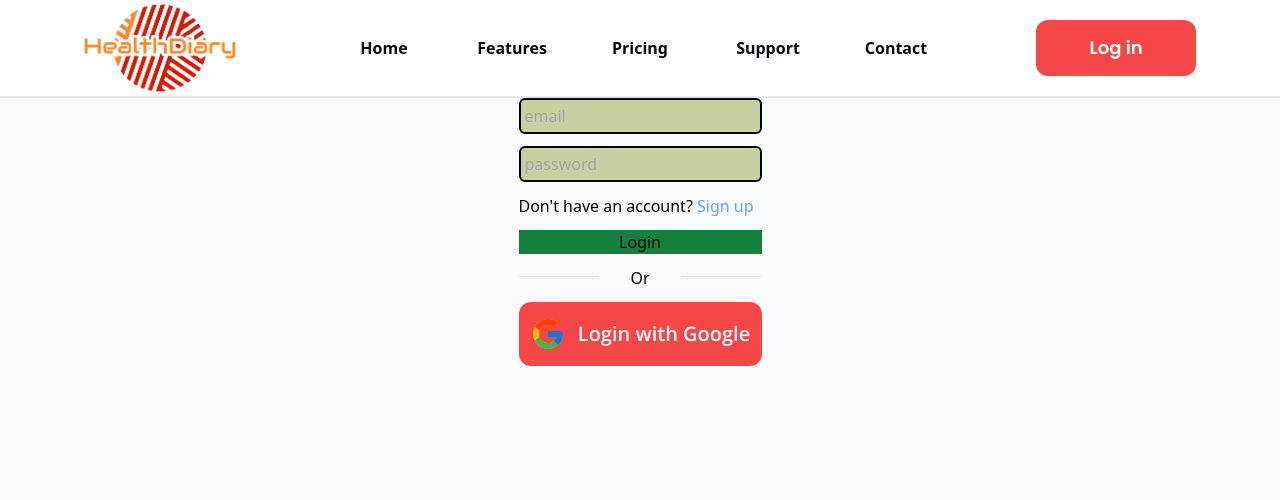
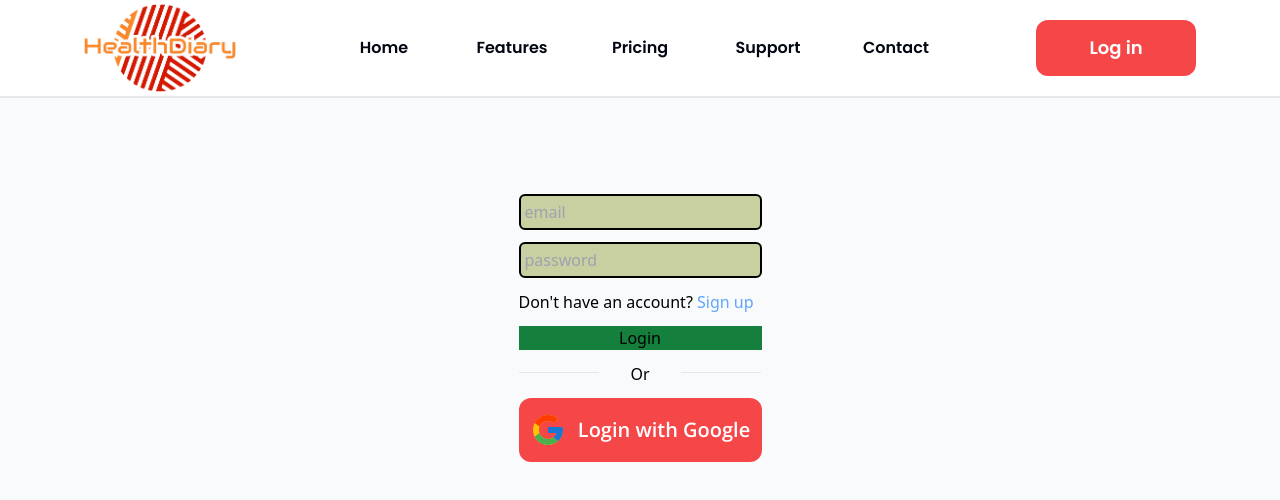
Before and after one commit to rikichoi/calorie-tracking-app, a Next.js app: page /login in a window 1280 px wide. Shown: the top 500 px of the page. Built offline with nearby package versions, Linux system fonts and the light colour scheme; no server answers.

Commit message:
Finished all styling for home page - TODO: Style Login and Signin

```diff
--- a/src/app/layout.js
+++ b/src/app/layout.js
@@ -17,7 +17,7 @@ export default function RootLayout({ children }) {
         <link
           rel="preconnect"
           href="https://fonts.gstatic.com"
-          crossorigin
+          crossOrigin="true"
         ></link>
         <link
           href="https://fonts.googleapis.com/css2?family=Inter:wght@100..900&family=Open+Sans:ital,wght@0,300..800;1,300..800&family=Poppins:ital,wght@0,100;0,200;0,300;0,400;0,500;0,600;0,700;0,800;0,900;1,100;1,200;1,300;1,400;1,500;1,600;1,700;1,800;1,900&family=Roboto:ital,wght@0,100;0,300;0,400;0,500;0,700;0,900;1,100;1,300;1,400;1,500;1,700;1,900&family=Ubuntu:ital,wght@0,300;0,400;0,500;0,700;1,300;1,400;1,500;1,700&display=swap" rel="stylesheet"></link>
--- a/src/app/login/page.js
+++ b/src/app/login/page.js
@@ -34,7 +34,7 @@ export default function LoginPage() {
   }, [user]);
 
   return (
-    <div className=" min-h-screen h-[1000px]">
+    <div className="mt-24 min-h-screen h-[1000px]">
       <div className="justify-center grid">
         <form className="justify-center gap-3 grid grid-rows-2">
           <input
--- a/src/app/page.js
+++ b/src/app/page.js
@@ -14,10 +14,14 @@ import { FaCircleCheck } from "react-icons/fa6";
 import { FaArrowRight } from "react-icons/fa";
 import FeaturesImage from "../images/features-image.png";
 import NewsletterImg from "../images/newsletter-image.png";
-import { MdOutlineNotes } from "react-icons/md";
+import { MdMail, MdOutlineNotes } from "react-icons/md";
 import { FaQuestionCircle } from "react-icons/fa";
+import { FaLocationDot } from "react-icons/fa6";
+import { MdEmail } from "react-icons/md";
+import { FaPhoneAlt } from "react-icons/fa";
 
 import ViewContextProvider, { viewContext } from "@/lib/store/view-context";
+import Link from "next/link";
 
 export default function Home() {
   const homeRef = useRef(null);
@@ -25,7 +29,7 @@ export default function Home() {
   const featuresRef = useRef(null);
   const featuresIsInView = useInView(featuresRef, { amount: 0.15 });
   const pricingRef = useRef(null);
-  const pricingIsInView = useInView(pricingRef, { amount: 0.46 });
+  const pricingIsInView = useInView(pricingRef, { amount: 0.6 });
   const supportRef = useRef(null);
   const supportIsInView = useInView(supportRef, { amount: 0.32 });
   const contactRef = useRef(null);
@@ -66,7 +70,7 @@ export default function Home() {
         <div
           ref={homeRef}
           id="home"
-          className="scroll-mt-28 py-20 w-full min-h-[570px]  grid justify-items-center "
+          className=" py-20 w-full min-h-[570px]  grid justify-items-center "
         >
           <Image
             src={MainImage}
@@ -92,8 +96,8 @@ export default function Home() {
             </a>
           </div>
         </div>
-        <div ref={featuresRef} id="features">
-          <div className="scroll-mt-24 border-y-2 flex flex-col py-20 gap-16 items-center w-full bg-[#edeef2] h-full">
+        <div className="scroll-mt-24" ref={featuresRef} id="features">
+          <div className="border-y-2 flex flex-col py-20 gap-16 items-center w-full bg-[#edeef2] h-full">
             <div className="grid grid-rows-2 w-5/6">
               <h2 className="text-4xl font-semibold">
                 What can you do with Calorie Tracker?
@@ -298,19 +302,19 @@ export default function Home() {
           className="scroll-mt-24 w-full py-10 justify-center"
         >
           <div className="bg-[#ffaa5f] w-4/5 p-12 rounded-3xl mx-auto grid grid-rows-6">
-            <h5 className="row-span-1 text-center">
+            <div className="row-span-1 text-center">
               <h4 className="text-gray-500">F.A.Q.</h4>
-            </h5>
-            <h2 className="row-span-1 text-center">
+            </div>
+            <div className="row-span-1 text-center">
               <h2 className="font-ubuntu text-4xl">
                 Frequently Asked Questions
               </h2>
-            </h2>
+            </div>
             <ul className="row-span-4 px-52 space-y-3">
               <li className="">
                 <h4 className="flex pb-2 font-ubuntu text-lg font-medium">
-                  <FaQuestionCircle className="text-[#ffeeb5] text-4xl mr-3" /> How do I download
-                  the app?
+                  <FaQuestionCircle className="text-[#ffeeb5] text-4xl mr-3" />{" "}
+                  How do I download the app?
                 </h4>
                 To download the app, go to the App Store (for iOS devices) or
                 Google Play Store (for Android devices) on your mobile device.
@@ -328,7 +332,7 @@ export default function Home() {
               </li>
               <li>
                 <h4 className="flex pb-2 font-ubuntu text-lg font-medium">
-                  <FaQuestionCircle className="text-[#ffeeb5]  text-4xl mr-3"/>
+                  <FaQuestionCircle className="text-[#ffeeb5]  text-4xl mr-3" />
                   How do I contact customer support?
                 </h4>
                 Look for a &quot;Contact us&quot; or &quot;Support&quot; option
@@ -345,20 +349,46 @@ export default function Home() {
           id="contact"
           className="bg-[#edeef2] scroll-mt-24 border-y-2 w-full py-10 justify-center"
         >
-          <div className="p-12 mx-auto grid grid-rows-2">
-            <div className="">
-              <h1 className="">Get in Touch</h1>
-              <h2 className="">We would like to hear from you!</h2>
+          <div className="p-12 mx-auto grid grid-rows-3">
+            <div className="text-center font-poppins space-y-4">
+              <h1 className="text-4xl">Get in Touch</h1>
+              <h2 className="text-lg">We would love to hear from you!</h2>
             </div>
-            <div className="grid grid-cols-3">
-              <div className="col-span-1 bg-red-400  ">
-                <p>Our Location</p>
+            <div className="row-span-2 grid grid-cols-3 gap-10 px-36 font-poppins">
+              <div className="col-span-1  p-14 bg-white shadow-2xl gap-3 grid grid-rows-2">
+                <div>
+                  <FaLocationDot className=" bg-gray-300 row-span-1 text-blue-700 h-16 w-16 rounded-full p-5" />
+                </div>
+                <div className="grid grid-rows-2">
+                  <h4 className=" text-xl">Our Location</h4>
+                  <p className="text-gray-500">
+                    7/13 Devington St, Hawthorn, NWS, 2912
+                  </p>
+                </div>
               </div>
-              <div className="col-span-1 bg-green-400  ">
-                <p>Call Us On</p>
+              <div className="col-span-1  p-14 bg-white shadow-2xl gap-3 grid grid-rows-2">
+                <div>
+                  <FaPhoneAlt className=" bg-gray-300 row-span-1 text-blue-700 h-16 w-16 rounded-full p-5" />
+                </div>
+                <div className="grid grid-rows-2">
+                  <h4 className=" text-xl">Call Us On</h4>
+                  <div className="space-y-2">
+                    <p className="text-gray-500">+61 06 2196 7537</p>
+                    <p className="text-gray-500">+61 06 2196 7500</p>
+                  </div>
+                </div>
               </div>
-              <div className="col-span-1 bg-slate-500  ">
-                <p>Email us</p>
+              <div className="col-span-1  p-14 bg-white shadow-2xl gap-3 grid grid-rows-2">
+                <div>
+                  <MdMail className=" bg-gray-300 row-span-1 text-blue-700 h-16 w-16 rounded-full p-5" />
+                </div>
+                <div className="grid grid-rows-2">
+                  <h4 className=" text-xl">Email Us</h4>
+                  <div className="space-y-2">
+                    <p className="text-gray-500">healthdiary@gmail.com</p>
+                    <p className="text-gray-500">hdiary@gmail.com</p>
+                  </div>
+                </div>
               </div>
             </div>
           </div>
@@ -366,24 +396,24 @@ export default function Home() {
 
         <div className="mt-12 w-5/6 min-h-28 grid grid-cols-4 gap-5">
           <div>
-            <a href="#">
+            <Link href={""}>
               <h5 className="text-gray-500 text-center">About Us</h5>
-            </a>
+            </Link>
           </div>
           <div>
-            <a href="#">
+            <Link href={""}>
               <h5 className="text-gray-500  text-center">Contact Us</h5>
-            </a>
+            </Link>
           </div>
           <div>
-            <a href="#">
+            <Link href={""}>
               <h5 className="text-gray-500  text-center">Privacy Policy</h5>
-            </a>
+            </Link>
           </div>
           <div>
-            <a href="#">
+            <Link href={""}>
               <h5 className="text-gray-500  text-center">Terms of Service</h5>
-            </a>
+            </Link>
           </div>
         </div>
       </main>
--- a/src/components/Navbar.js
+++ b/src/components/Navbar.js
@@ -27,10 +27,8 @@ export default function Navbar() {
     getSupportValue,
   } = useContext(viewContext);
 
-
   return (
     <div className="sticky bg-white z-20 top-0">
-
       {/* If user does not exist then show this section */}
       {user && !loading && (
         <div className="sticky bg-white z-20 top-0 min-h-[6rem] grid grid-cols-12 border-b-2">
@@ -51,7 +49,7 @@ export default function Navbar() {
                   className="w-11 h-11 rounded-full mr-3"
                 />
               ) : (
-                <FaUser className="w-11 h-11 mr-3"/>
+                <FaUser className="w-11 h-11 mr-3" />
               )}
 
               <button
@@ -65,55 +63,70 @@ export default function Navbar() {
         </div>
       )}
 
-{/* If user exists then show this section */}
+      {/* If user exists then show this section */}
 
       {!user && (
         <div className="sticky bg-white z-50 top-0 min-h-[6rem] grid grid-cols-12 border-b-2">
           <div className="flex justify-center items-center   sm:justify-start md:col-span-3 sm:col-span-7 h-full">
-            <a href="#">
+            <Link href={"/"}>
               <Image
                 src={Logo}
                 alt="HealthDiary Logo"
                 className="p-1 sm:min-w-32 sm:ml-5 sm:min-h-20 min-w-40 min-h-24 max-h-16 max-w-28"
               />
-            </a>
+            </Link>
           </div>
           <div className="xl:block lg:block md:block sm:hidden text-gray-950 w-full md:col-span-6 text-center justify-center items-center">
-            <div className=" text-base  h-full items-center justify-center flex flex-row ">
+            <div className="font-poppins text-base  h-full items-center justify-center flex flex-row ">
               <Link
-                href={""}
-                onClick={()=>setSelectedPage("")}
+                href={"/"}
+                // onClick={()=>setSelectedPage("")}
                 className="hover:opacity-60  text-center  w-2/3 h-1/2 flex items-center justify-center font-semibold"
               >
-                <p className={`${homeValue===true ? 'border-orange-600 border-b-2 text-orange-600 transition-all':''}`}>Home</p>
+                {/* <p className={`${homeValue===true ? 'border-orange-600 border-b-2 text-orange-600 transition-all':''}`}>Home</p> */}
+                <p className="">
+                  Home
+                </p>
               </Link>
               <Link
-                href={"#features"}
-                onClick={()=>setSelectedPage("Features")}
+                href={"/#features"}
+                // onClick={()=>setSelectedPage("Features")}
                 className="hover:opacity-60  text-center  w-2/3 h-1/2 flex items-center justify-center font-semibold"
               >
-                <p className={`${featuresValue===true ? 'border-orange-600 border-b-2 text-orange-600 transition-all':''}`}>Features</p>
+                {/* <p className={`${featuresValue===true ? 'border-orange-600 border-b-2 text-orange-600 transition-all':''}`}>Features</p> */}
+                <p className="">
+                Features
+                </p>
               </Link>
               <Link
-                href={"#pricing"}
-                onClick={()=>setSelectedPage("Pricing")}
+                href={"/#pricing"}
+                // onClick={()=>setSelectedPage("Pricing")}
                 className="hover:opacity-60  text-center  w-2/3 h-1/2 flex items-center justify-center font-semibold"
               >
-                <p className={`${pricingValue===true ? 'border-orange-600 border-b-2 text-orange-600 transition-all':''}`}>Pricing</p>
+                {/* <p className={`${pricingValue===true ? 'border-orange-600 border-b-2 text-orange-600 transition-all':''}`}>Pricing</p> */}
+                <p className="">
+                Pricing
+                </p>
               </Link>
               <Link
-                href={"#support"}
-                onClick={()=>setSelectedPage("Support")}
+                href={"/#support"}
+                // onClick={()=>setSelectedPage("Support")}
                 className="hover:opacity-60  text-center  w-2/3 h-1/2 flex items-center justify-center font-semibold"
               >
-                <p className={`${supportValue===true ? 'border-orange-600 border-b-2 text-orange-600 transition-all':''}`}>Support</p>
+                {/* <p className={`${supportValue===true ? 'border-orange-600 border-b-2 text-orange-600 transition-all':''}`}>Support</p> */}
+                <p className="">
+                Support
+                </p>
               </Link>
               <Link
-                href={"#contact"}
-                onClick={()=>setSelectedPage("Contact")}
+                href={"/#contact"}
+                // onClick={()=>setSelectedPage("Contact")}
                 className="hover:opacity-60  text-center  w-2/3 h-1/2 flex items-center justify-center font-semibold"
               >
-                <p className={`${contactValue===true ? 'border-orange-600 border-b-2 text-orange-600 transition-all':''}`}>Contact</p>
+                {/* <p className={`${contactValue===true ? 'border-orange-600 border-b-2 text-orange-600 transition-all':''}`}>Contact</p> */}
+                <p className="">
+                Contact
+                </p>
               </Link>
             </div>
           </div>
```
